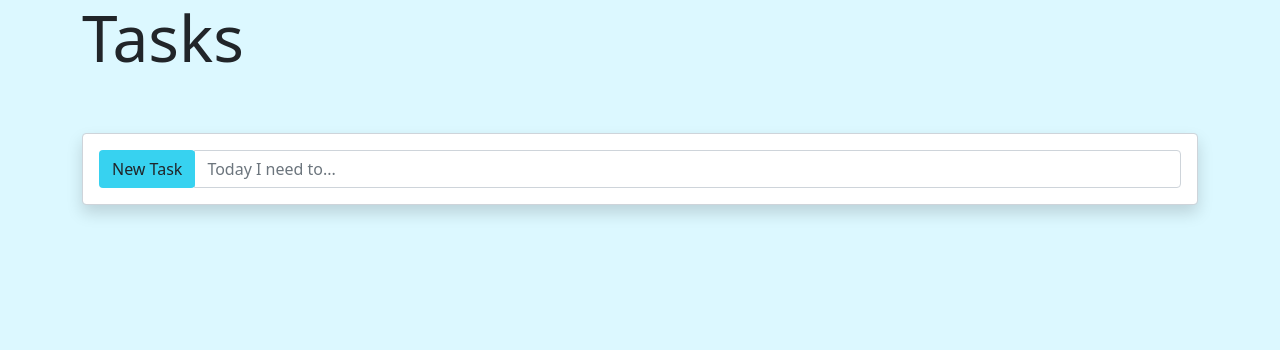
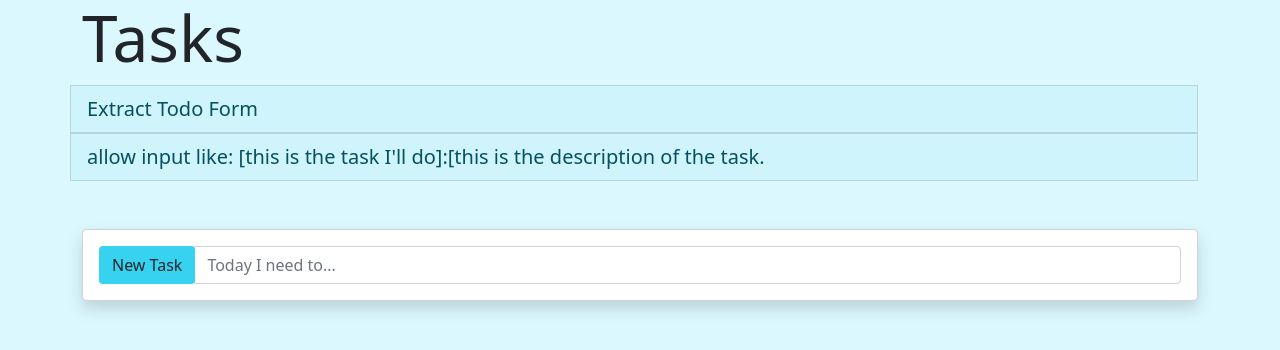
Before and after one commit to blakelinkd/react-todo, a React (Create React App) app: page / in a window 1280 px wide. Shown: the top 350 px of the page. Built offline with nearby package versions, Linux system fonts and the light colour scheme.

Commit message:
description text is displayed on the modal

```diff
--- a/src/App.js
+++ b/src/App.js
@@ -4,9 +4,18 @@ import "./App.css";
 function App() {
   const tasks = [
     {
-
+      id: 0,
+      title: "Extract Todo Form",
+      text: "Move the todo form into it's own component.",
+      incomplete: true
     },
-  ];
+    {
+      id: 1,
+        title: "allow input like: [this is the task I'll do]:[this is the description of the task.",
+        text: "Allow the user to define the task and describe the task in the same line",
+        incomplete: true
+    }
+    ];
 
   const [todoItems, setTodoItems] = useState(tasks);
   const [text, setText] = useState("");
@@ -28,7 +37,7 @@ function App() {
                 <Todo
                   id={task.id}
                   title={task.title}
-                  description={task.description}
+                  text={task.text}
                   onDelete={handleDeleteTask}
                 />
               )
@@ -50,6 +59,7 @@ function App() {
             ]);
             console.log(todoItems);
           }}
+
         >
           <div className="mt-5 form-control input-group mb-3 fixed-middle w-80 mx-auto shadow p-3 mb-5 bg-body rounded">
             <div className="input-group-prepend">
@@ -62,7 +72,7 @@ function App() {
                     {
                       id: todoItems.length + 1,
                       title: text,
-                      description: "",
+                      text: "",
                       incomplete: true,
                     },
                   ]);
@@ -80,6 +90,7 @@ function App() {
               aria-describedby="basic-addon1"
               value={text}
               onChange={(e) => setText(e.target.value)}
+              required
             />
           </div>
         </form>
--- a/src/components/Todo.js
+++ b/src/components/Todo.js
@@ -2,14 +2,12 @@ import { useState } from "react";
 import Modal from "react-bootstrap/Modal";
 const Todo = (props) => {
   const [isModalOpen, setModalOpen] = useState(false);
-
+  const [text, setText] = useState(props.text)
   const openModal = () => {
-    console.log("open model clicked");
     setModalOpen(true);
   };
   const closeModal = (id) => {
     setModalOpen(false);
-    console.debug("close model on: " + id);
   };
 
   const onExit = () => {
@@ -18,9 +16,8 @@ const Todo = (props) => {
   const onDelete = () => {
     props.onDelete(props.id);
     setModalOpen(false);
-    console.debug("close model on: " + props.id);
   };
-  const [text, setText] = useState("");
+
 
   return (
     <div>
@@ -34,21 +31,21 @@ const Todo = (props) => {
       {isModalOpen && (
         <Modal show={isModalOpen} onHide={onExit}>
           <Modal.Header>
-            <h4>{props.title}</h4>
+            <p className="fs-3 fw-bold">{props.title}</p>
           </Modal.Header>
           <Modal.Body>
-            {props.description === "" ? (
+            {!(text) ? (
               <input
                 type="text"
                 className="form-control"
                 placeholder="Today I need to..."
                 aria-label=""
                 aria-describedby="basic-addon1"
-                onChange={(e) => setText(e.target.value)}
-                value={text}
+                onBlur={(e) => setText(e.target.value)}
+                defaultValue={ text }
               />
             ) : (
-              <h5>{props.description}</h5>
+              <p className="fst-italic fs-2">{text}</p>
             )}
           </Modal.Body>
           <Modal.Footer>
```
